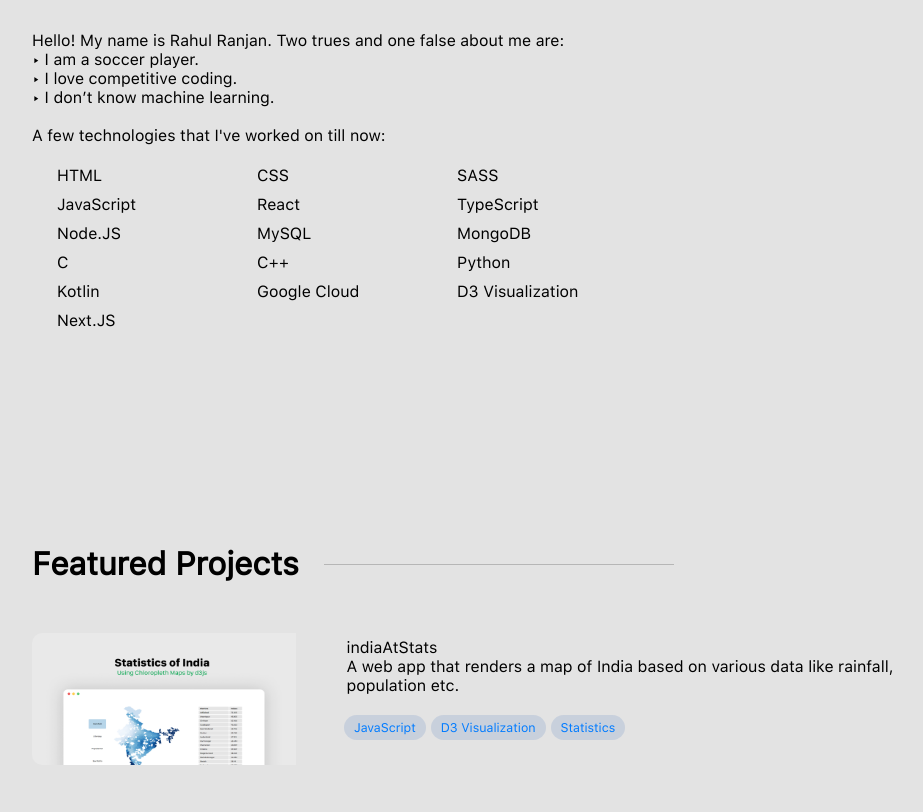
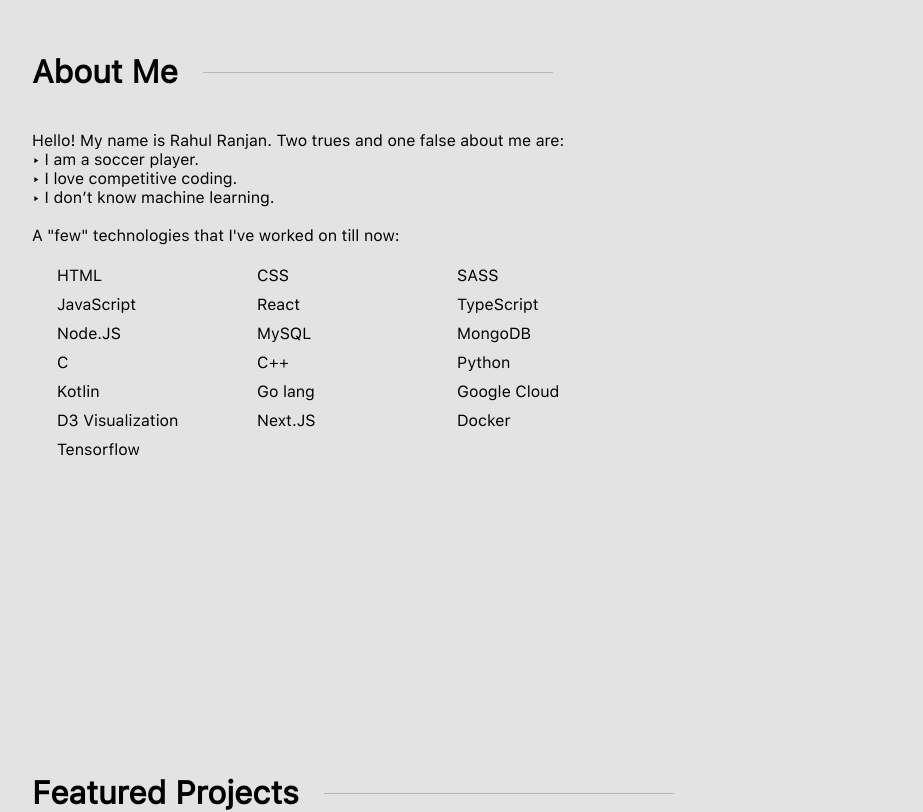
Before and after one commit to goofynugtz/ranjanrahul.me, a Next.js app: page / in a window 1280 px wide. Shown: the part 940-1752 px from the top of the page, without its empty margins (133-1056 px from the left). Built offline with nearby package versions, Linux system fonts and the light colour scheme.

Commit message:
Updated features

```diff
--- a/components/AboutMe.tsx
+++ b/components/AboutMe.tsx
@@ -1,6 +1,3 @@
-import { FaHtml5, FaCss3Alt, FaPython, FaSass, FaJs, FaReact, FaAngular, FaNodeJs } from 'react-icons/fa';
-import { SiCplusplus, SiGooglesearchconsole, SiKotlin, SiMongodb, SiMysql, SiTypescript } from 'react-icons/si';
-import { AiOutlineRadarChart } from 'react-icons/ai';
 import { Icon } from '@iconify/react';
 import Html from '@iconify/icons-vscode-icons/file-type-html';
 import Css from '@iconify/icons-vscode-icons/file-type-css';
@@ -18,6 +15,9 @@ import Kotlin from '@iconify/icons-vscode-icons/file-type-kotlin';
 import GoogleCloud from '@iconify/icons-logos/google-cloud';
 import d3 from '@iconify/icons-logos/d3';
 import Next from '@iconify/icons-teenyicons/nextjs-outline';
+import GoGopher from '@iconify/icons-vscode-icons/file-type-go-gopher';
+import Docker from '@iconify/icons-vscode-icons/file-type-docker2';
+import TensorFlow from '@iconify/icons-logos/tensorflow';
 
 const skills: ({
   name: string;
@@ -91,6 +91,11 @@ const skills: ({
       icon: <Icon icon={Kotlin} />
     },
     {
+      name: 'Go lang',
+      class: 'languages',
+      icon: <Icon icon={GoGopher} />
+    },
+    {
       name: 'Google Cloud',
       class: 'hosting',
       icon: <Icon icon={GoogleCloud} />
@@ -104,13 +109,23 @@ const skills: ({
       name: 'Next.JS',
       class: 'framework',
       icon: <Icon icon={Next} />
+    },
+    {
+      name: 'Docker',
+      class: 'utility',
+      icon: <Icon icon={Docker} />
+    },
+    {
+      name: 'Tensorflow',
+      class: 'ml',
+      icon: <Icon icon={TensorFlow} />
     }
   ]
 
 const AboutMe: React.FC = () => {
 
   return (
-    <div className="aboutme">
+    <div className="aboutme" id='aboutme'>
       <h1 className="heading">About Me</h1>
       <p>
         Hello! My name is <span className="highlight">Rahul Ranjan</span>. Two trues and one false about me are: <br />
@@ -118,7 +133,7 @@ const AboutMe: React.FC = () => {
         &#9656; I love competitive coding. <br />
         &#9656; I don’t know machine learning. <br />
         <br />
-        A few technologies that I&apos;ve worked on till now:
+        A "few" technologies that I&apos;ve worked on till now:
       </p>
       <div className="techstack">
         {skills.map((skill, index) => {
--- a/components/Navbar.tsx
+++ b/components/Navbar.tsx
@@ -16,7 +16,7 @@ const Navbar = () => {
             </div>
             <div className='group right'>
                 <div><Link href="/"><a className='navlinks'>Home</a></Link></div>
-                <div><Link href="/#expertise"><a className='navlinks'>What I Do</a></Link></div>
+                <div><Link href="/#aboutme"><a className='navlinks'>About Me</a></Link></div>
                 <div><Link href="/blogs"><a className='navlinks'>Blog</a></Link></div>
                 <div><Link href="/portfolio"><a className='navlinks'>Portfolio</a></Link></div>
                 <div><SunMoon /></div>
--- a/components/Projects.tsx
+++ b/components/Projects.tsx
@@ -32,7 +32,7 @@ const FeaturedProjects: React.FC = () => {
         {featured.map((feature, index) => {
           return (
             <div key={index} className="project">
-              <Image className='project-thumb' alt={feature.class} src={feature.thumbnail} width={300} height={150}/>
+              <Image className='project-thumb' alt={feature.class} src={feature.thumbnail} width={500} height={200} />
               <div className="project-desc">
                 <div className='feature-name'>{feature.nameOfProject}</div>
                 <div className='feature-description'>{feature.description}</div>
--- a/styles/globals.css
+++ b/styles/globals.css
@@ -47,7 +47,7 @@
 	--font-color-primary: #ffffff;
 	--font-color-primary-alt: #000000;
 	--font-color-secondary: rgba(255,255,255, .5);
-	--transparency: rgba(255, 255, 255, 0.1);
+	--transparency: rgba(255, 255, 255, 0.05);
 	--transparency-2: rgba(255, 255, 255, 0.2);
 	--transparency-3: rgba(255, 255, 255, 0.3);
 	--hover: #0d92ff;
@@ -61,7 +61,7 @@
 	--font-color-primary: #000000;
 	--font-color-primary-alt: #ffffff;
 	--font-color-secondary: rgba(0, 0, 0, .6);
-	--transparency: rgba(0, 0, 0, 0.1);
+	--transparency: rgba(0, 0, 0, 0.05);
 	--transparency-2: rgba(0, 0, 0, 0.2);
 	--transparency-3: rgba(0, 0, 0, 0.3);
 	--hover: #0d92ff;
@@ -84,8 +84,13 @@ body {
 	color: var(--font-color-primary);
 }
 
-body::-webkit-scrollbar{
-	display: none;
+::-webkit-scrollbar{
+	width: 8px;
+}
+
+::-webkit-scrollbar-thumb {
+	background: var(--transparency-2);
+	/* border-radius: 1rem; */
 }
 
 a {
@@ -266,7 +271,8 @@ button a {
 
 /* aboutmestart */
 .aboutme {
-	width:fit-content;
+	width: fit-content;
+	padding: 10rem 0;
 }
 
 .heading {
@@ -313,10 +319,12 @@ button a {
 .project {
 	display: flex;
 	margin: 5rem 0;
+	background-color: var(--transparency);
+	border-radius: 1rem;
 }
 
 .project .project-thumb {
-	width: 30rem;
+	width: 40rem;
 	height: 15rem;
 }
 
@@ -324,7 +332,11 @@ button a {
 	display: flex;
 	flex-direction: column;
 	justify-content: center;
-	margin: 0 5rem;
+	margin: 2rem 5rem;
+}
+
+.project-desc .feature-name {
+	margin: 2rem 0;
 }
 
 
```
